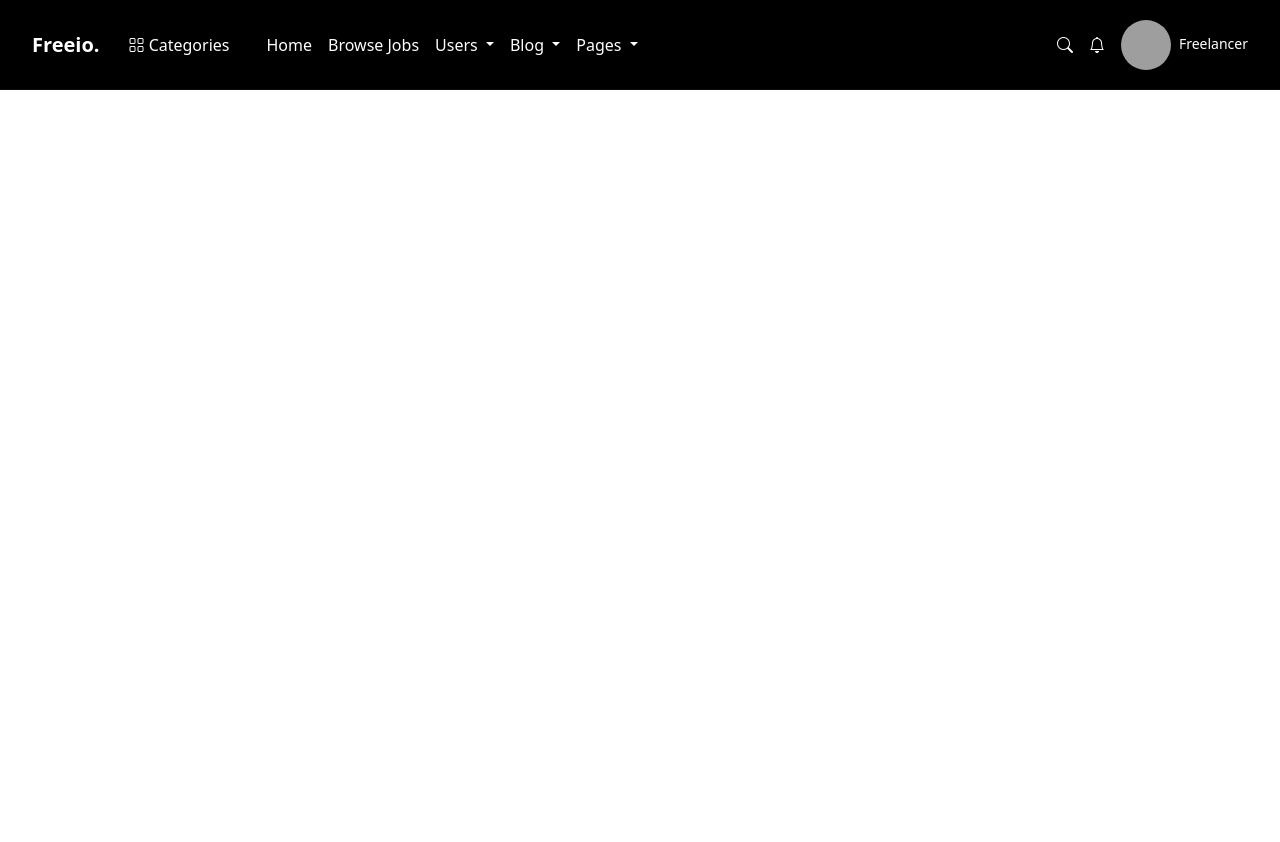
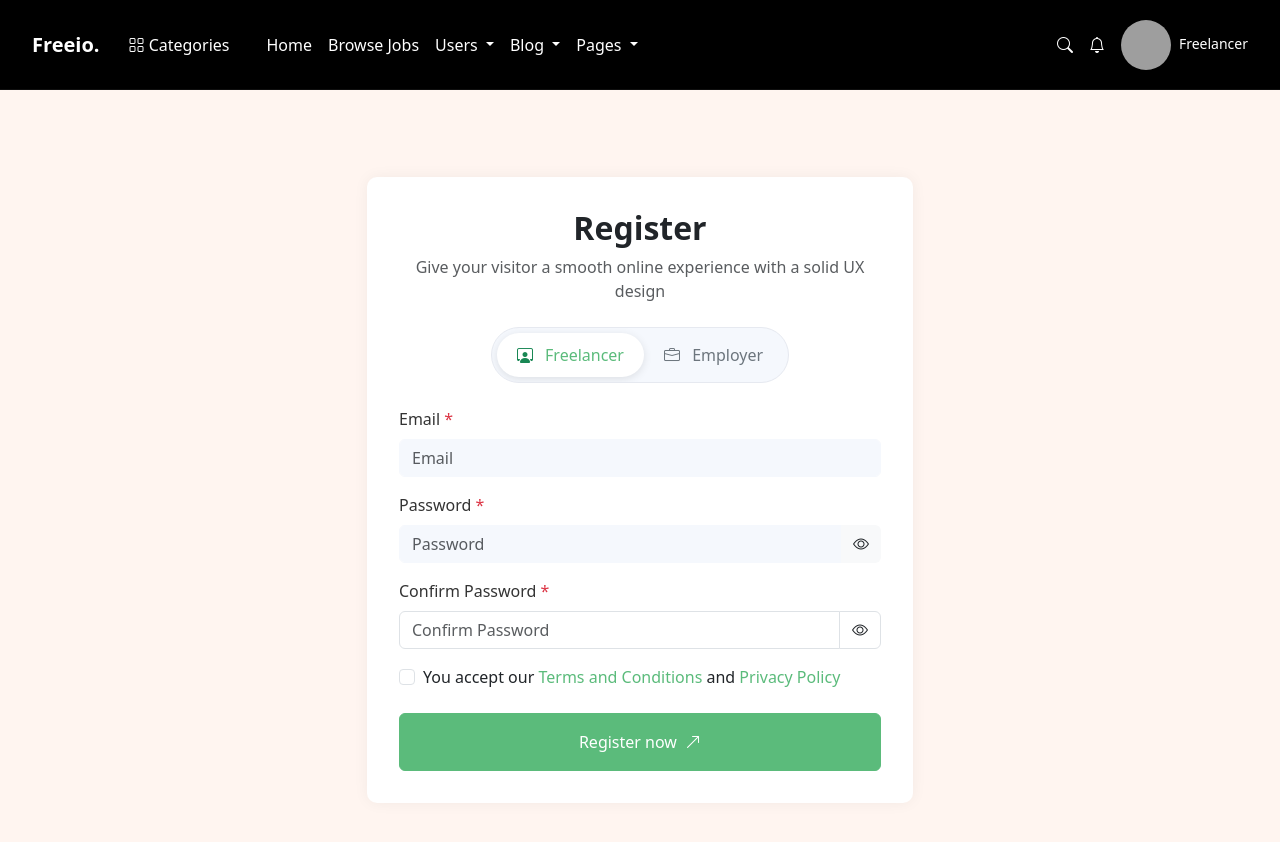
Before and after one commit to mashady/jobs_and_freelancing_platform_frontend, a Vue app: page /register in a window 1280 px wide. Shown: the top 842 px of the page. Before the commit the page ends 800 px from the top, so only its background shows below. Built offline with nearby package versions, Linux system fonts and the light colour scheme; grey boxes are pictures that could not be loaded.

Commit message:
adding the register page

```diff
--- /dev/null
+++ b/src/pages/Register.vue
@@ -0,0 +1,224 @@
+<template>
+    <div class="register-container">
+      <div class="container py-5">
+        <div class="row justify-content-center">
+          <div class="col-lg-6 col-md-8 col-sm-10">
+            <div class="register-card">
+              <div class="text-center mb-4">
+                <h2 class="fw-bold">Register</h2>
+                <p class="text-muted">Give your visitor a smooth online experience with a solid UX design</p>
+              </div>
+
+              <div class="d-flex justify-content-center mb-4">
+                <div class="user-type-selector">
+                  <label class="user-type-option" :class="{ 'active': userType === 'freelancer' }">
+                    <input
+                      type="radio"
+                      name="userType"
+                      value="freelancer"
+                      v-model="userType"
+                      class="d-none"
+                    >
+                    <span class="option-content">
+                      <i class="bi bi-person-workspace me-2 text-success"></i>
+                      Freelancer
+                    </span>
+                  </label>
+                  <label class="user-type-option" :class="{ 'active': userType === 'employer' }">
+                    <input
+                      type="radio"
+                      name="userType"
+                      value="employer"
+                      v-model="userType"
+                      class="d-none"
+                    >
+                    <span class="option-content">
+                      <i class="bi bi-briefcase me-2"></i>
+                      Employer
+                    </span>
+                  </label>
+                </div>
+              </div>
+
+              <form @submit.prevent="handleSubmit">
+                <div class="mb-3">
+                  <label for="email" class="form-label">Email <span class="text-danger">*</span></label>
+                  <input
+                    type="email"
+                    class="form-control bg-light"
+                    id="email"
+                    v-model="email"
+                    placeholder="Email"
+                    required
+                  >
+                </div>
+
+                <div class="mb-3">
+                  <label for="password" class="form-label">Password <span class="text-danger">*</span></label>
+                  <div class="input-group">
+                    <input
+                      :type="showPassword ? 'text' : 'password'"
+                      class="form-control bg-light"
+                      id="password"
+                      v-model="password"
+                      placeholder="Password"
+                      required
+                    >
+                    <button
+                      class="btn bg-light border-0"
+                      type="button"
+                      @click="showPassword = !showPassword"
+                    >
+                      <i :class="showPassword ? 'bi bi-eye-slash' : 'bi bi-eye'"></i>
+                    </button>
+                  </div>
+                </div>
+
+                <div class="mb-3">
+                  <label for="confirmPassword" class="form-label">Confirm Password <span class="text-danger">*</span></label>
+                  <div class="input-group">
+                    <input
+                      :type="showConfirmPassword ? 'text' : 'password'"
+                      class="form-control"
+                      id="confirmPassword"
+                      v-model="confirmPassword"
+                      placeholder="Confirm Password"
+                      required
+                    >
+                    <button
+                      class="btn bg-white border"
+                      type="button"
+                      @click="showConfirmPassword = !showConfirmPassword"
+                    >
+                      <i :class="showConfirmPassword ? 'bi bi-eye-slash' : 'bi bi-eye'"></i>
+                    </button>
+                  </div>
+                </div>
+
+                <div class="mb-4">
+                  <div class="form-check">
+                    <input class="form-check-input" type="checkbox" v-model="agreeToTerms" id="termsCheck">
+                    <label class="form-check-label" for="termsCheck">
+                      You accept our <a href="#" class="text-decoration-none">Terms and Conditions</a> and <a href="#" class="text-decoration-none">Privacy Policy</a>
+                    </label>
+                  </div>
+                </div>
+
+                <button
+                  type="submit"
+                  class="btn btn-success w-100 py-3"
+                >
+                  Register now
+                  <i class="bi bi-arrow-up-right ms-1"></i>
+                </button>
+              </form>
+            </div>
+          </div>
+        </div>
+      </div>
+    </div>
+  </template>
+
+  <script setup>
+  import { ref, computed } from 'vue'
+
+  // Form data
+  const userType = ref('freelancer')
+  const email = ref('')
+  const password = ref('')
+  const confirmPassword = ref('')
+  const agreeToTerms = ref(false)
+  const showPassword = ref(false)
+  const showConfirmPassword = ref(false)
+
+  const isFormValid = computed(() => {
+    return email.value.length > 0 &&
+           password.value.length > 0 &&
+           password.value === confirmPassword.value &&
+           agreeToTerms.value
+  })
+
+  const handleSubmit = () => {
+    if (isFormValid.value) {
+      console.log('Form submitted:', {
+        userType: userType.value,
+        email: email.value,
+        password: password.value
+      })
+    }
+  }
+  </script>
+
+  <style scoped>
+  .register-container {
+    background-color: #FFF5F0;
+    min-height: 100vh;
+    display: flex;
+    align-items: center;
+  }
+
+  .register-card {
+    background-color: white;
+    border-radius: 10px;
+    padding: 2rem;
+    box-shadow: 0 0 15px rgba(0, 0, 0, 0.05);
+  }
+
+  .user-type-selector {
+    display: flex;
+    border-radius: 999px;
+    overflow: hidden;
+    background-color: #f5f8fd;
+    padding: 5px;
+    border: 1px solid #e6e9f0;
+  }
+
+  .user-type-option {
+    padding: 10px 20px;
+    cursor: pointer;
+    margin: 0;
+    border-radius: 999px;
+    transition: all 0.3s ease;
+    display: flex;
+    align-items: center;
+  }
+
+  .user-type-option.active {
+    background-color: white;
+    color: var(--theme-color);
+    box-shadow: 0 2px 8px rgba(0, 0, 0, 0.1);
+  }
+
+  .user-type-option:not(.active) {
+    color: #6c757d;
+  }
+
+  .form-label {
+    font-weight: 500;
+    color: #333;
+  }
+
+  .btn-success {
+    background-color: var(--theme-color);
+    border-color: var(--theme-color);
+  }
+
+  .btn-success:hover {
+    background-color: var(--theme-color);
+    border-color: var(--theme-color);
+  }
+
+  a {
+    color: var(--theme-color);
+  }
+
+  .form-control.bg-light {
+    background-color: #f5f8fd !important;
+    border-color: #f5f8fd;
+  }
+
+  .form-control:focus {
+    border-color: var(--theme-color);
+    box-shadow: 0 0 0 0.25rem rgba(74, 222, 128, 0.25);
+  }
+  </style>
--- a/src/router/index.js
+++ b/src/router/index.js
@@ -5,6 +5,7 @@ import Home from '../pages/Home.vue'
 
 const routes = [
   { path: '/', name: 'Home', component: Home },
+  { path: '/register', name: 'Register', component: () => import('@/pages/Register.vue') },
   {
     path: '/admin',
     component: DashboardLayout,
```
